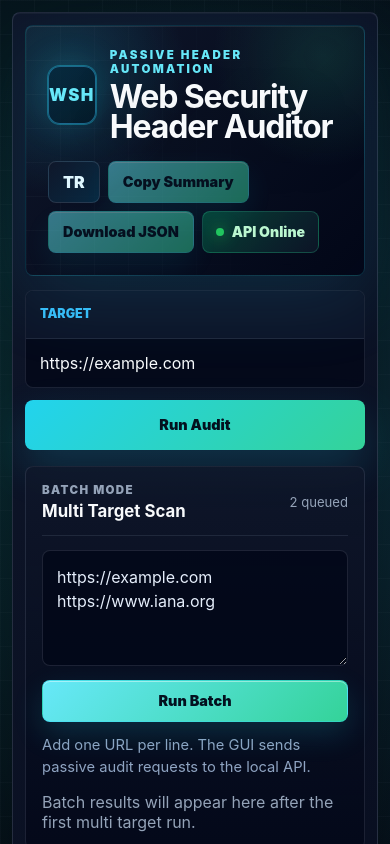
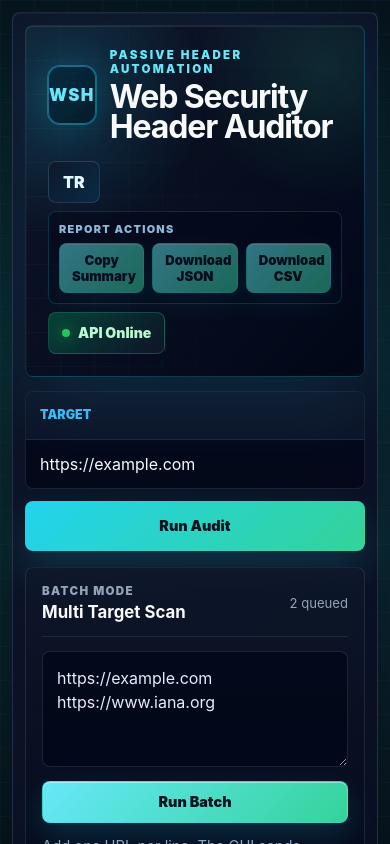
Before and after one commit to Bor-Code/Web-Security-Header-Auditor, a React (Vite) app in the folder frontend/: page / in a window 390 px wide. Shown: the top 844 px of the page. Built offline with nearby package versions, Linux system fonts and the light colour scheme.

Commit message:
feat: add GUI CSV export and severity visuals (#19)

```diff
--- a/frontend/src/App.css
+++ b/frontend/src/App.css
@@ -1235,3 +1235,127 @@
     gap: 8px;
   }
 }
+
+.score-module.risk-strong {
+  border-color: rgba(52, 211, 153, 0.35);
+  box-shadow: 0 0 38px rgba(52, 211, 153, 0.12);
+}
+
+.score-module.risk-review {
+  border-color: rgba(250, 204, 21, 0.34);
+  box-shadow: 0 0 38px rgba(250, 204, 21, 0.1);
+}
+
+.score-module.risk-high {
+  border-color: rgba(248, 113, 113, 0.38);
+  box-shadow: 0 0 42px rgba(248, 113, 113, 0.14);
+}
+
+.score-module.risk-idle {
+  border-color: rgba(148, 163, 184, 0.18);
+}
+
+.batch-result.risk-strong {
+  border-color: rgba(52, 211, 153, 0.3);
+  background: linear-gradient(90deg, rgba(16, 185, 129, 0.14), rgba(15, 23, 42, 0.72));
+}
+
+.batch-result.risk-review {
+  border-color: rgba(250, 204, 21, 0.28);
+  background: linear-gradient(90deg, rgba(250, 204, 21, 0.12), rgba(15, 23, 42, 0.72));
+}
+
+.batch-result.risk-high {
+  border-color: rgba(248, 113, 113, 0.34);
+  background: linear-gradient(90deg, rgba(248, 113, 113, 0.13), rgba(15, 23, 42, 0.72));
+}
+
+.score-module.risk-strong .score-beacon {
+  animation: beaconStrong 2400ms ease-in-out infinite;
+}
+
+.score-module.risk-review .score-beacon {
+  animation: beaconReview 2200ms ease-in-out infinite;
+}
+
+.score-module.risk-high .score-beacon {
+  animation: beaconHigh 1800ms ease-in-out infinite;
+}
+
+@keyframes beaconStrong {
+  50% { filter: drop-shadow(0 0 22px rgba(52, 211, 153, 0.34)); }
+}
+
+@keyframes beaconReview {
+  50% { filter: drop-shadow(0 0 22px rgba(250, 204, 21, 0.28)); }
+}
+
+@keyframes beaconHigh {
+  50% { filter: drop-shadow(0 0 26px rgba(248, 113, 113, 0.34)); }
+}
+
+.finding-status {
+  display: inline-flex;
+  align-items: center;
+  justify-content: center;
+  min-width: 76px;
+  border-radius: 999px;
+  padding: 5px 10px;
+  font-size: 0.72rem;
+  font-weight: 900;
+  letter-spacing: 0.08em;
+  text-transform: uppercase;
+}
+
+.finding-status.present {
+  border: 1px solid rgba(52, 211, 153, 0.34);
+  color: #86efac;
+  background: rgba(22, 163, 74, 0.12);
+}
+
+.finding-status.missing {
+  border: 1px solid rgba(248, 113, 113, 0.38);
+  color: #fca5a5;
+  background: rgba(185, 28, 28, 0.12);
+}
+
+.export-panel {
+  display: flex;
+  flex-direction: column;
+  gap: 7px;
+  border: 1px solid rgba(34, 211, 238, 0.18);
+  border-radius: 8px;
+  padding: 10px;
+  background: rgba(2, 6, 23, 0.42);
+}
+
+.export-panel-label {
+  color: #8fb7d8;
+  font-size: 0.68rem;
+  font-weight: 900;
+  letter-spacing: 0.12em;
+  text-transform: uppercase;
+}
+
+.export-actions {
+  display: flex;
+  flex-wrap: wrap;
+  gap: 8px;
+}
+
+.export-actions .summary-copy-button {
+  min-height: 38px;
+  padding: 8px 12px;
+  font-size: 0.82rem;
+}
+
+@media (max-width: 760px) {
+  .export-panel,
+  .export-actions {
+    width: 100%;
+  }
+
+  .export-actions .summary-copy-button {
+    flex: 1;
+  }
+}
--- a/frontend/src/App.tsx
+++ b/frontend/src/App.tsx
@@ -171,6 +171,7 @@ function App() {
   function getBatchResultClassName(scan: AuditResponse) {
     return [
       'batch-result',
+      getScoreTone(scan.score),
       batchWeakestResult?.checked_at_utc === scan.checked_at_utc
         ? 'weakest'
         : '',
@@ -205,31 +206,102 @@ function App() {
     return summaryLines.join('\n')
   }
 
-  function downloadAuditJson() {
-  if (!result) {
-    setCopyMessage('Run or select an audit first.')
-    return
-  }
-
-  const fileNameTarget = result.final_url
+  function getExportFileName(scan: AuditResponse, extension: string) {
+    const fileNameTarget = scan.final_url
       .replace(/^https?:\/\//, '')
       .replace(/[^a-z0-9]+/gi, '-')
       .replace(/^-|-$/g, '')
       .toLowerCase()
 
-  const blob = new Blob([JSON.stringify(result, null, 2)], {
-    type: 'application/json',
-  })
+    return `wsh-audit-${fileNameTarget || 'result'}.${extension}`
+  }
 
+  function downloadBlob(content: string, type: string, fileName: string) {
+    const blob = new Blob([content], { type })
     const downloadUrl = URL.createObjectURL(blob)
     const link = document.createElement('a')
 
     link.href = downloadUrl
-  link.download = `wsh-audit-${fileNameTarget || 'result'}.json`
+    link.download = fileName
     link.click()
 
     URL.revokeObjectURL(downloadUrl)
+  }
+
+  function downloadAuditJson() {
+    const selectedResult = result
+
+    if (!selectedResult) {
+      setCopyMessage('Run or select an audit first.')
+      return
+    }
+
+    downloadBlob(
+      JSON.stringify(selectedResult, null, 2),
+      'application/json',
+      getExportFileName(selectedResult, 'json'),
+    )
+
     setCopyMessage(t('app.jsonDownloaded'))
+  }
+
+  function escapeCsvValue(value: string | number | boolean) {
+    return `"${value.toString().replace(/"/g, '""')}"`
+  }
+
+  function buildAuditCsv(scan: AuditResponse) {
+    const missingHeaders = scan.header_findings
+      .filter((finding) => !finding.present)
+      .map((finding) => finding.header)
+      .join('; ')
+
+    const headers = [
+      'url',
+      'final_url',
+      'status_code',
+      'uses_https',
+      'score',
+      'max_score',
+      'grade',
+      'priority',
+      'review_notes_count',
+      'missing_headers',
+    ]
+
+    const row = [
+      scan.url,
+      scan.final_url,
+      scan.status_code,
+      scan.uses_https,
+      scan.score,
+      scan.max_score,
+      scan.grade,
+      scan.priority,
+      scan.review_notes_count,
+      missingHeaders || 'None',
+    ]
+
+    return [
+      headers.map(escapeCsvValue).join(','),
+      row.map(escapeCsvValue).join(','),
+    ].join('\n')
+  }
+
+  function downloadAuditCsv() {
+    const selectedResult = result
+
+    if (!selectedResult) {
+      setCopyMessage('Run or select an audit first.')
+      return
+    }
+
+    downloadBlob(
+      buildAuditCsv(selectedResult),
+      'text/csv;charset=utf-8',
+      getExportFileName(selectedResult, 'csv'),
+    )
+
+    setCopyMessage(t('app.csvDownloaded'))
   }
 
   async function copyAuditSummary() {
@@ -256,6 +328,22 @@ function App() {
 
   const totalHeaders = presentHeaders + missingHeaders
 
+  function getScoreTone(score?: number) {
+    if (score === undefined) {
+      return 'risk-idle'
+    }
+
+    if (score >= 80) {
+      return 'risk-strong'
+    }
+
+    if (score >= 50) {
+      return 'risk-review'
+    }
+
+    return 'risk-high'
+  }
+
   const postureLabel = result
     ? `${result.priority} / Grade ${result.grade}`
     : t('app.awaiting')
@@ -277,6 +365,9 @@ function App() {
               {i18n.language === 'en' ? 'TR' : 'EN'}
             </button>
 
+            <div className="export-panel">
+              <span className="export-panel-label">{t('app.reportActions')}</span>
+              <div className="export-actions">
                 <button
                   className="summary-copy-button"
                   onClick={copyAuditSummary}
@@ -292,6 +383,16 @@ function App() {
                 >
                   {t('app.downloadJson')}
                 </button>
+
+                <button
+                  className="summary-copy-button"
+                  onClick={downloadAuditCsv}
+                  disabled={!result}
+                >
+                  {t('app.downloadCsv')}
+                </button>
+              </div>
+            </div>
 
             <div className="runtime-status">
               <span className="pulse-dot" />
@@ -403,7 +504,7 @@ function App() {
         {copyMessage ? <div className="copy-banner">{copyMessage}</div> : null}
 
         <section className="mission-grid">
-          <aside className="score-module">
+          <aside className={`score-module ${getScoreTone(result?.score)}`}>
             <div className="module-heading">
               <span>{t('app.postureScore')}</span>
               <strong>{result ? result.grade : '--'}</strong>
@@ -530,7 +631,13 @@ function App() {
                     key={finding.header}
                   >
                     <div className="control-card-top">
-                      <span>
+                      <span
+                        className={
+                          finding.present
+                            ? 'finding-status present'
+                            : 'finding-status missing'
+                        }
+                      >
                         {finding.present ? t('app.present') : t('app.missing')}
                       </span>
                       <strong>{finding.points} pts</strong>
--- a/frontend/src/i18n.ts
+++ b/frontend/src/i18n.ts
@@ -56,6 +56,9 @@ const resources = {
         items: 'items',
         downloadJson: 'Download JSON',
         jsonDownloaded: 'JSON report downloaded.',
+        reportActions: 'Report Actions',
+        downloadCsv: 'Download CSV',
+        csvDownloaded: 'CSV report downloaded.',
       },
     },
   },
@@ -114,6 +117,9 @@ const resources = {
         items: 'madde',
         downloadJson: 'JSON İndir',
         jsonDownloaded: 'JSON raporu indirildi.',
+        reportActions: 'Rapor İşlemleri',
+        downloadCsv: 'CSV İndir',
+        csvDownloaded: 'CSV raporu indirildi.',
       },
     },
   },
```
Lines whose indentation alone changed are shown as unchanged.
